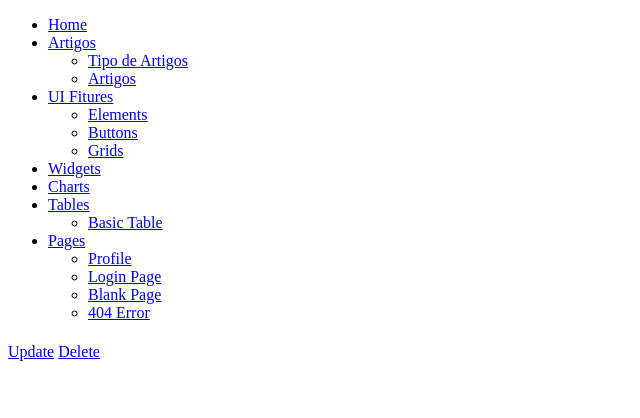
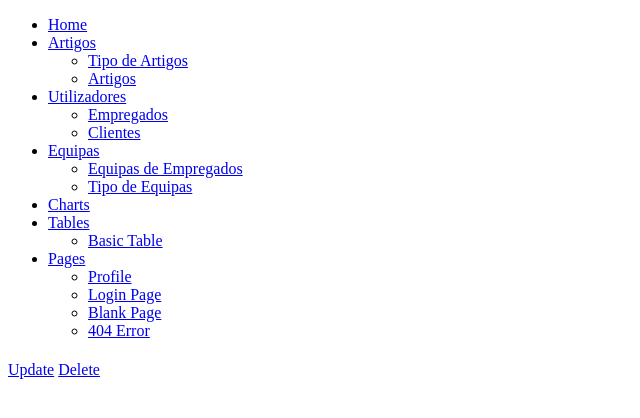
Before and after one commit to SawakoYuno/Projeto_Plataformas, a Yii app: template backend/views/tipo-artigo/view.php in a window 1280 px wide. Shown: the part 114-532 px from the top of the page, without its empty margins (0-640 px from the left). Run offline with PHP 8.4 and a stand-in for Yii, Linux system fonts and the light colour scheme; the template is opened without the code that fills it, so the values that code supplies are empty; some libraries are stand-ins or nearby versions.

Commit message:
artigo e tipo de artigo acabado, novos modelos de tipo equipa, equipa empregado

```diff
--- a/backend/views/layouts/main.php
+++ b/backend/views/layouts/main.php
@@ -106,21 +106,26 @@ AppAsset::register($this);
             </li>
             <li class="sub-menu">
                 <a href="javascript:;" class="">
-                    <i class="icon_desktop"></i>
-                    <span>UI Fitures</span>
+                    <i class="icon_profile"></i>
+                    <span>Utilizadores</span>
                     <span class="menu-arrow arrow_carrot-right"></span>
                 </a>
                 <ul class="sub">
-                    <li><a class="" href="general.html">Elements</a></li>
-                    <li><a class="" href="buttons.html">Buttons</a></li>
-                    <li><a class="" href="grids.html">Grids</a></li>
+                    <li><a class="" href="<?=Url::toRoute(['empregado/index'])?>">Empregados</a></li>
+                    <li><a class="" href="<?=Url::toRoute(['site/index'])?>">Clientes</a></li>
                 </ul>
             </li>
-            <li>
-                <a class="" href="widgets.html">
-                    <i class="icon_genius"></i>
-                    <span>Widgets</span>
+            <li class="sub-menu">
+                <a href="javascript:;" class="">
+                    <i class="icon_profile"></i>
+                    <span>Equipas</span>
+                    <span class="menu-arrow arrow_carrot-right"></span>
                 </a>
+                <ul class="sub">
+                    <li><a class="" href="<?=Url::toRoute(['equipa/index'])?>">Equipas de Empregados</a></li>
+                    <li><a class="" href="<?=Url::toRoute(['tipo-equipa/index'])?>">Tipo de Equipas</a></li>
+
+                </ul>
             </li>
             <li>
                 <a class="" href="chart-chartjs.html">
--- a/common/models/Artigo.php
+++ b/common/models/Artigo.php
@@ -50,7 +50,7 @@ class Artigo extends \yii\db\ActiveRecord
     {
         return [
             'id' => 'ID',
-            'id_tipo_artigo' => 'Id Tipo Artigo',
+            'id_tipo_artigo' => 'Tipo Artigo',
             'nome' => 'Nome',
             'detalhes' => 'Detalhes',
             'preco' => 'Preco',
--- a/common/models/TipoArtigo.php
+++ b/common/models/TipoArtigo.php
@@ -56,10 +56,10 @@ class TipoArtigo extends \yii\db\ActiveRecord
 
     /**
      * @inheritdoc
-     * @return ArtigoQuery the active query used by this AR class.
+     * @return TipoArtigoQuery the active query used by this AR class.
      */
     public static function find()
     {
-        return new ArtigoQuery(get_called_class());
+        return new TipoArtigoQuery(get_called_class());
     }
 }
```
Also changed, not shown: backend/controllers/TipoArtigoController.php (+21 -0 lines), backend/views/tipo-artigo/index.php (+35 -13 lines), common/models/Empregado.php (+30 -0 lines).
